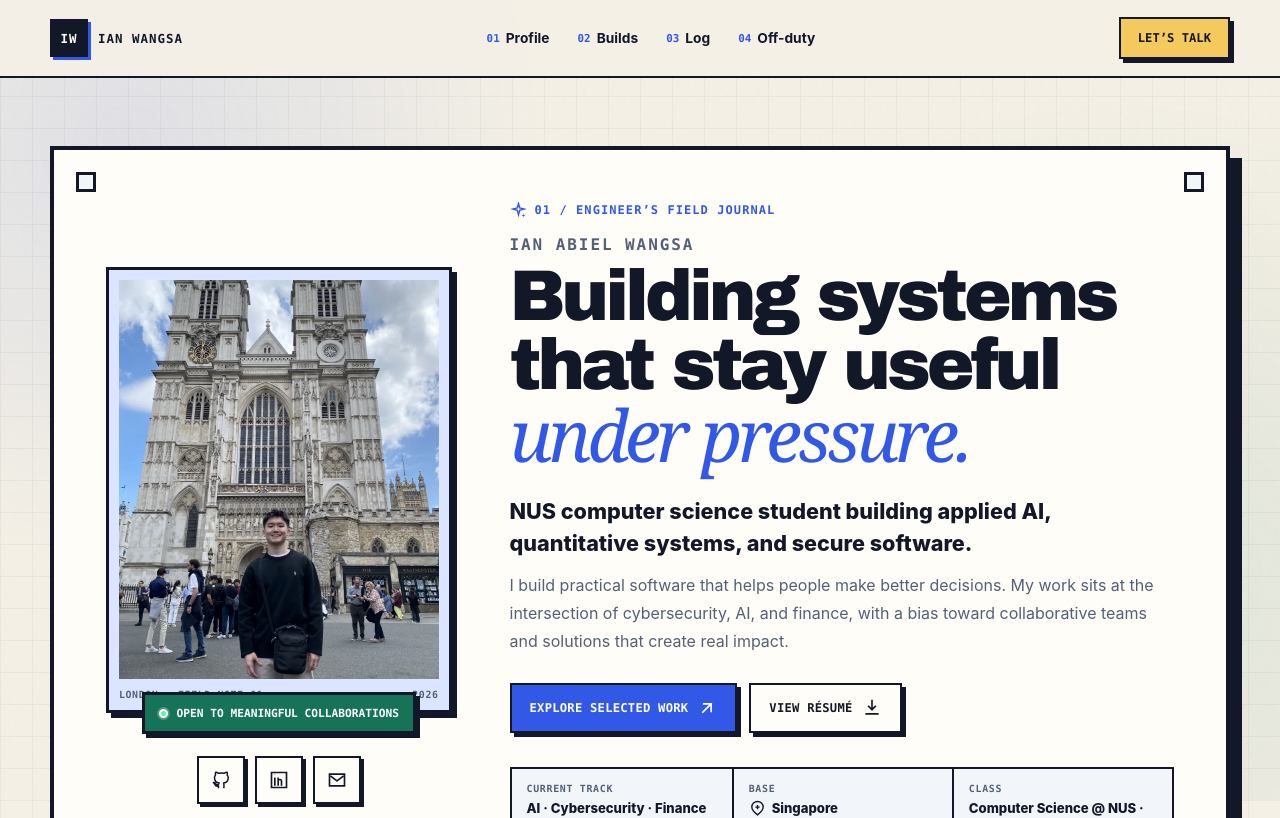
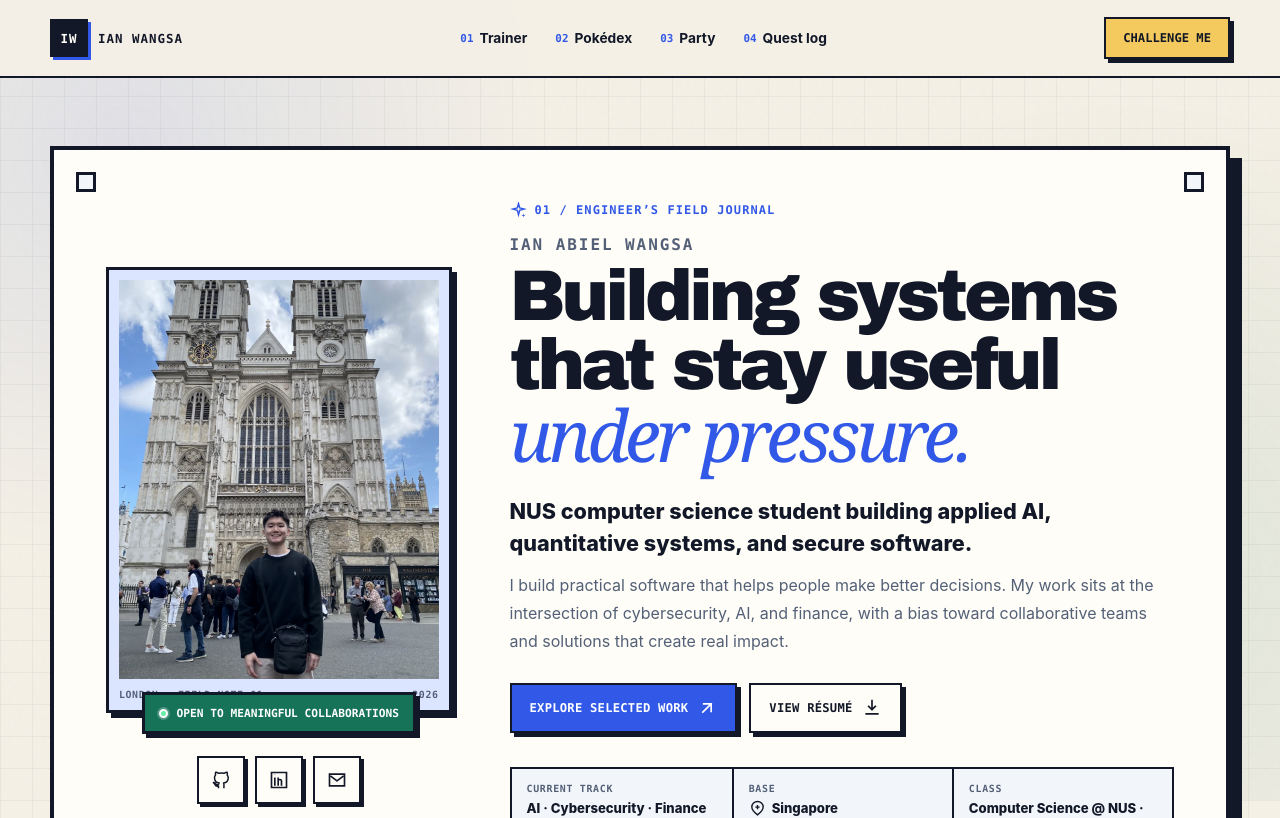
Before and after one commit to Manutd1234/Personal-Website, a React (Vite) app: page / in a window 1280 px wide. Shown: the top 818 px of the page. Built offline with nearby package versions, Linux system fonts and the light colour scheme.

Commit message:
Rename navigation for trainer mode
Use Pokémon-style labels for the trainer profile, Pokédex, party, and quest log.

```diff
--- a/src/components/SiteHeader.jsx
+++ b/src/components/SiteHeader.jsx
@@ -1,8 +1,8 @@
 const navigation = [
-  { label: 'Profile', href: '#profile' },
-  { label: 'Builds', href: '#builds' },
-  { label: 'Log', href: '#experience' },
-  { label: 'Off-duty', href: '#off-duty' },
+  { label: 'Trainer', href: '#profile' },
+  { label: 'Pokédex', href: '#pokedex' },
+  { label: 'Party', href: '#builds' },
+  { label: 'Quest log', href: '#experience' },
 ];
 
 export default function SiteHeader() {
@@ -27,7 +27,7 @@ export default function SiteHeader() {
         </nav>
 
         <a className="header-cta" href="#contact">
-          Let’s talk
+          Challenge me
         </a>
       </div>
     </header>
```
